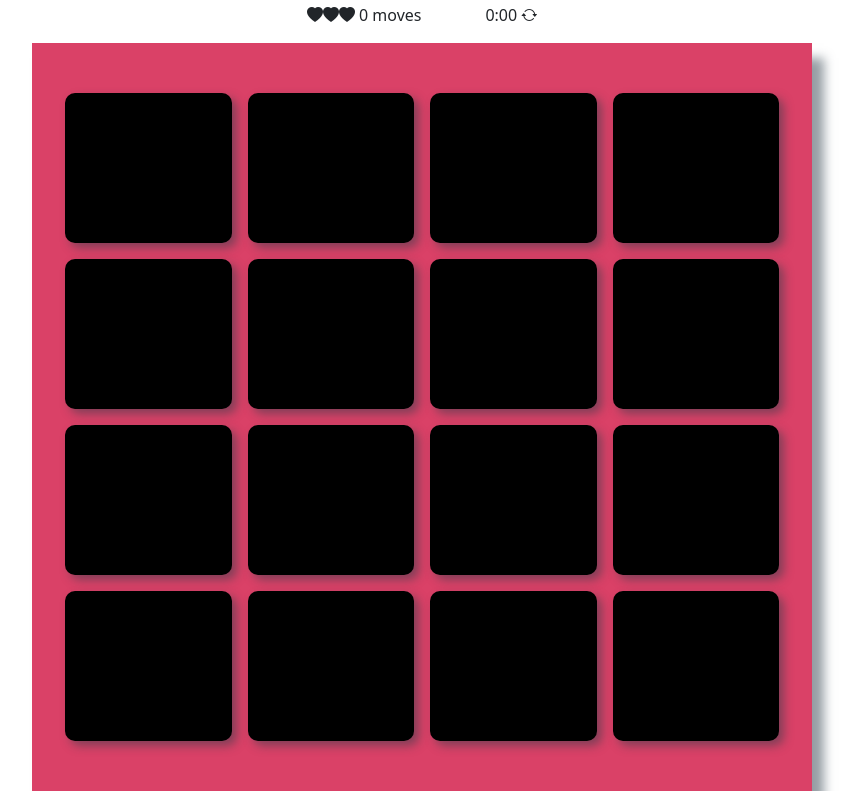
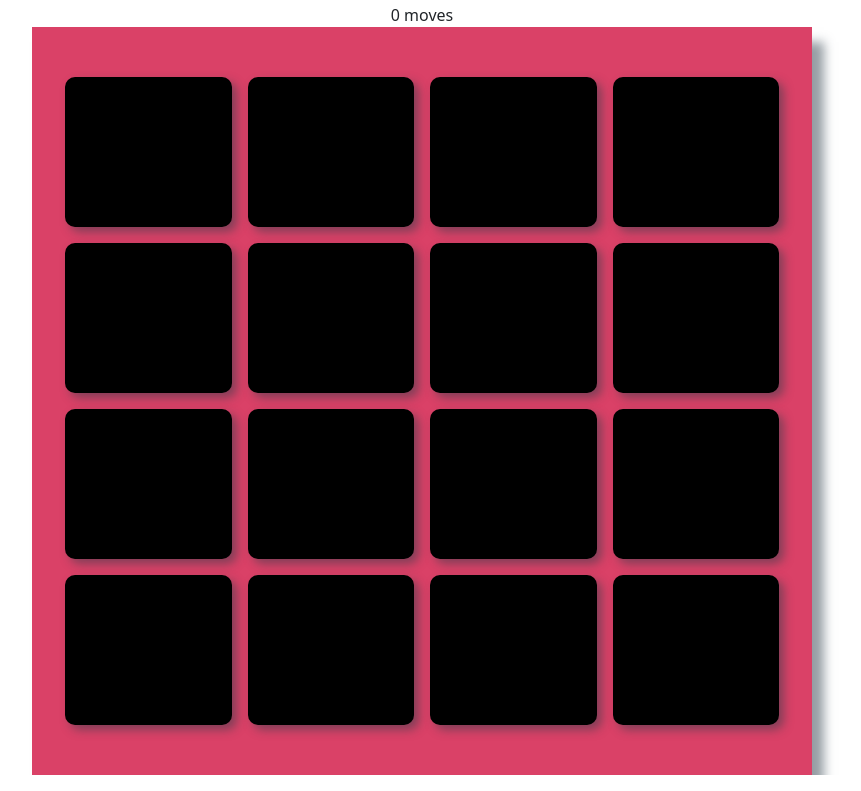
Before and after one commit to mahasulaiman/project-js, a plain HTML site: page index.html in a window 1280 px wide. Shown: the part 53-844 px from the top of the page, without its empty margins (218-1079 px from the left). Drawn offline with nearby package versions, Linux system fonts and the light colour scheme.

Commit message:
change in html

```diff
--- a/index.html
+++ b/index.html
@@ -32,18 +32,10 @@
     <div class="container text-center">
       <h1 class="text-center">Matching Game</h1>
       <section id="panel" class="d-flex justify-content-evenly mx-auto">
-        <div class="score">
-          <ul id="heart" class="d-inline-flex list-unstyled">
-            <li><i class="bi bi-heart-fill"></i></li>
-            <li><i class="bi bi-heart-fill"></i></li>
-            <li><i class="bi bi-heart-fill"></i></li>
-          </ul>
+
           <span id="moves">0 moves</span>
         </div>
-        <div class="d-flex">
-          <div id="timer" class="mx-1">0:00</div>
-          <span id="restart"> <i class="bi bi-arrow-repeat"></i></span>
-        </div>
+
       </section>
 
       <section id="deck" class="d-flex flex-wrap gap-3 justify-content-center align-items-center">
```
